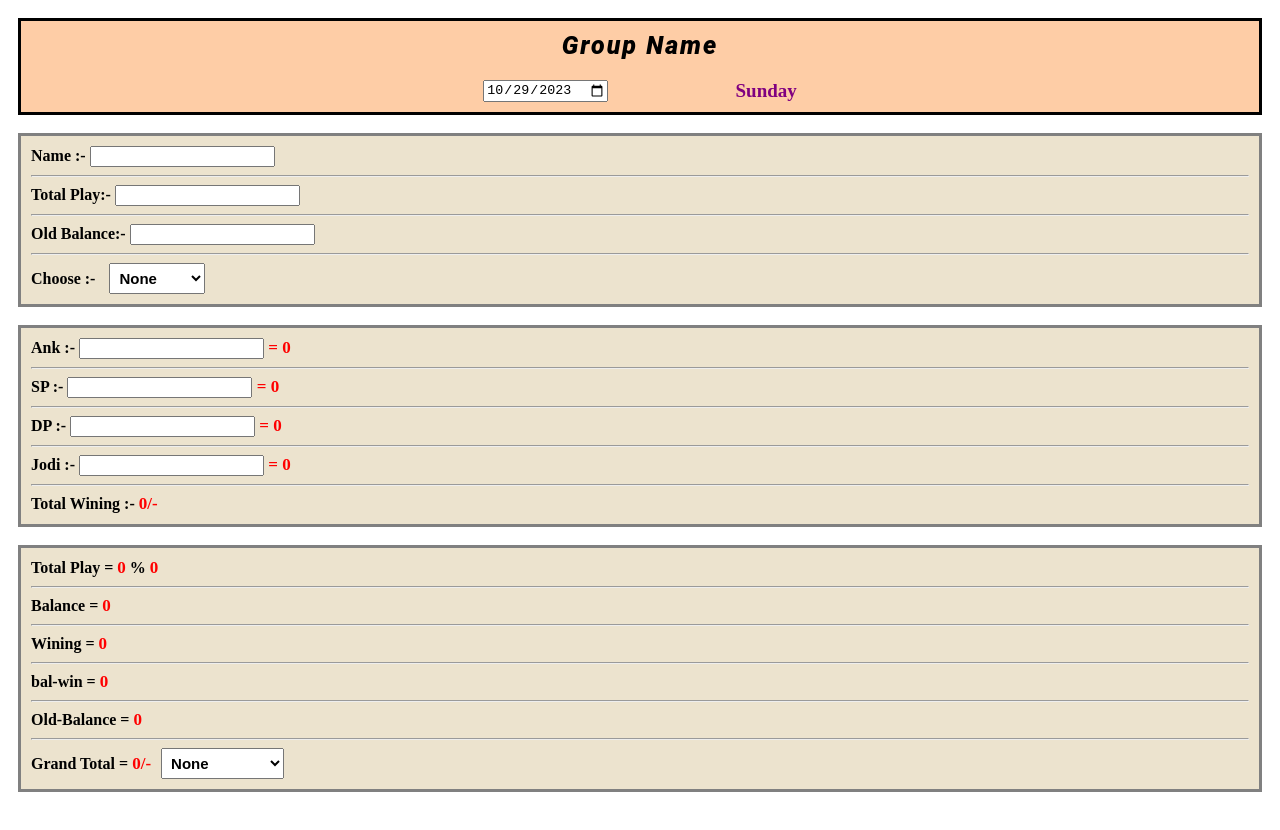
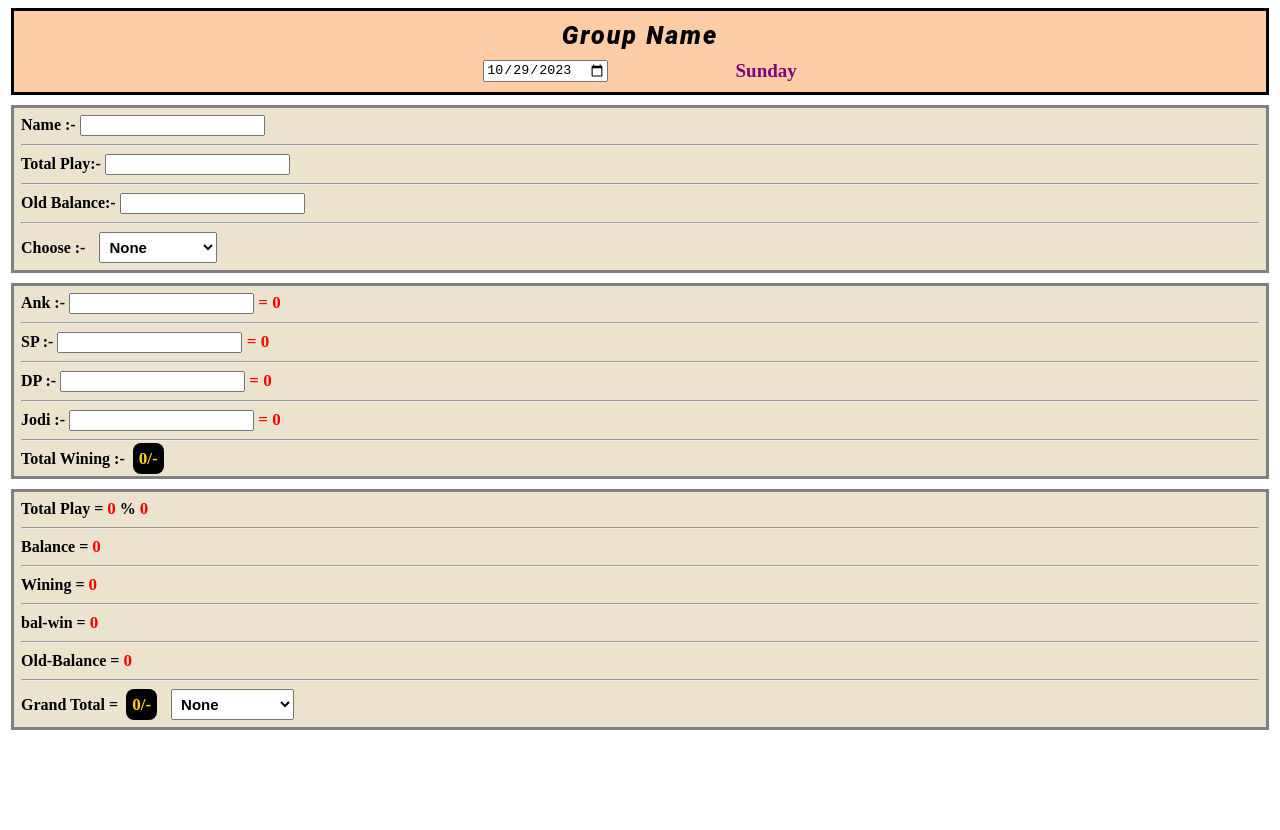
Before and after one commit to organicboi/advancedSlip_2.0, a React (Vite) app: page / in a window 1280 px wide. Shown: the top 830 px of the page. After the commit the page ends 800 px from the top, so only its background shows below. Built offline with nearby package versions, Linux system fonts and the light colour scheme.

Commit message:
fixed screen size and total styling

```diff
--- a/src/components/Form.jsx
+++ b/src/components/Form.jsx
@@ -118,8 +118,8 @@ export function Form() {
             onChange={(e) => setOperator(e.target.value)}
           >
             <option value="none">None</option>
-            <option value="+">+ (plus)</option>
-            <option value="-">- (minus)</option>
+            <option value="+">( ➕ ) plus</option>
+            <option value="-">( ➖ ) minus</option>
           </select>
         </form>
       </div>
@@ -143,7 +143,7 @@ export function Form() {
         <hr />
         <label htmlFor="GrandTotal">Total Wining :- </label>
 
-        <span>{grandTotalWining}/-</span>
+        <span className="totalSpecialStyling">{grandTotalWining}/-</span>
       </div>
       <div className="section_1 box">
         <label htmlFor="totalPlay">Total Play = </label>
@@ -164,7 +164,7 @@ export function Form() {
         <span>{oldValue}</span>
         <hr />
         <label htmlFor="Total">Grand Total = </label>
-        <span>{TotalCalc}/-</span>
+        <span className="totalSpecialStyling">{TotalCalc}/-</span>
         <select>
           <option value="none">None</option>
           <option value="+">( ➖ ) नावे तुम्ही</option>
--- a/src/components/compCSS.css
+++ b/src/components/compCSS.css
@@ -1,7 +1,7 @@
 .main_container {
   display: grid;
-  gap: 18px;
-  padding: 10px;
+  gap: 10px;
+  padding: 0 3px 3px 3px;
   /* border: 3px gray solid; */
 }
 .container {
@@ -33,9 +33,9 @@
   display: flex;
   color: rebeccapurple;
   margin: 10px;
-  margin-top: 20px;
+  /* margin-top: 20px; */
   gap: 8rem;
-
+  /* justify-content: space-around; */
   /* align-items: last baseline; */
 }
 .date > input {
@@ -48,7 +48,7 @@
   border: 4px solid brown;
 }
 .box {
-  padding: 10px;
+  padding: 7px;
   border: 3px gray solid;
   background-color: #ece3ce;
 }
@@ -80,3 +80,13 @@ select {
 input {
   width: auto;
 }
+
+.totalSpecialStyling {
+  color: gold;
+  background-color: rgb(0, 0, 0);
+  /* border: 3px solid ; */
+  border-radius: 8px;
+  padding: 6px;
+  margin: 4px;
+  /* width: 30px; */
+}
```
